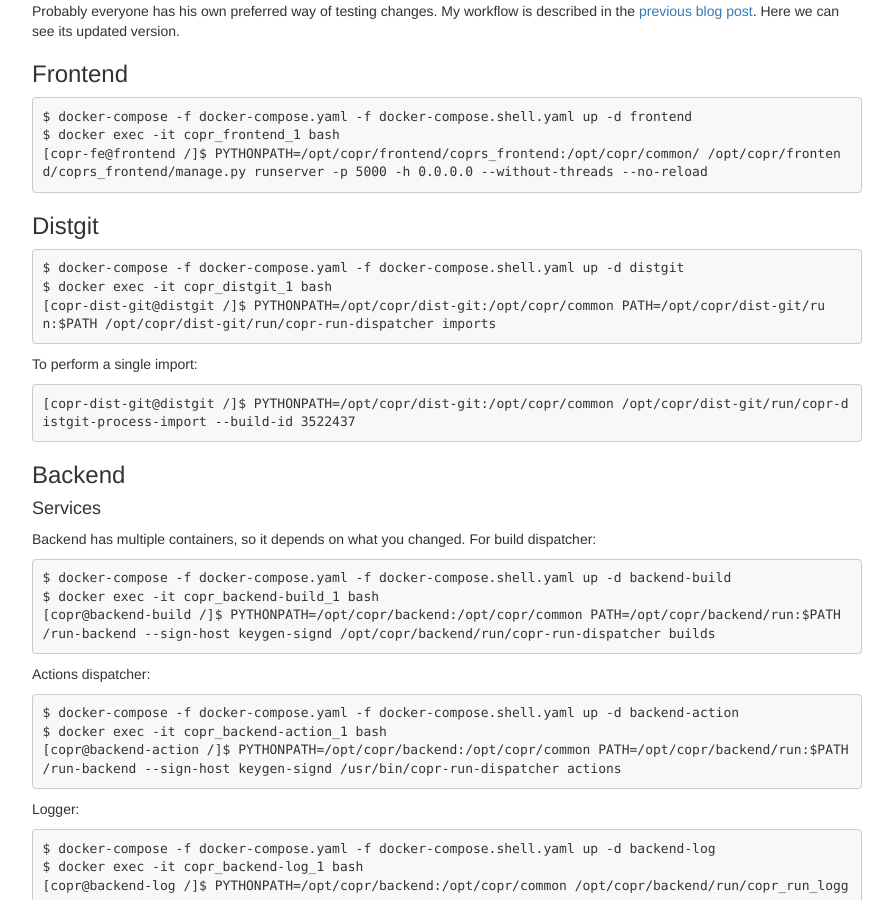
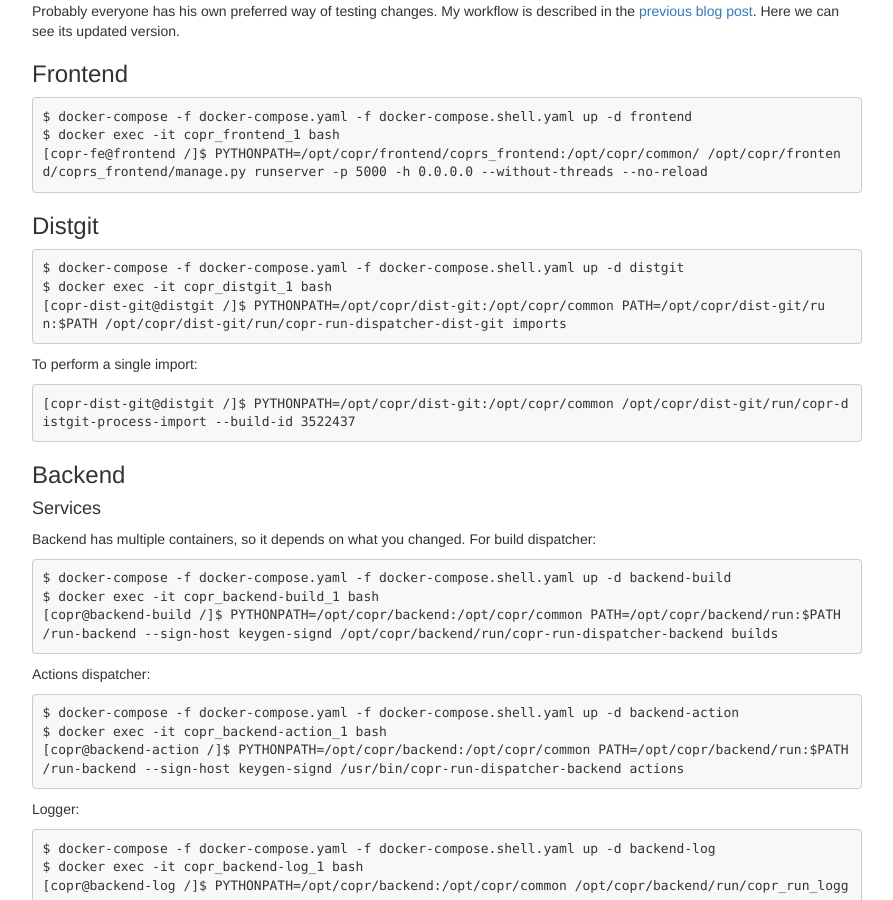
Before and after one commit to FrostyX/frostyx.github.io, a Jekyll site: the page built from _posts/2020-12-31-copr-docker-compose-without-supervisord.md, in a window 1280 px wide and 900 px high, scrolled down 1779 px. Shown: the whole window, without its empty margins (193-1086 px from the left). Built offline with Jekyll 4.4.1, drawn with Linux system fonts in a browser that asks for light colours; nearby versions of some CDN libraries; comment, search, counter and statistics services are not loaded; some of the changed text lies outside the part shown.

Commit message:
Scripts for running backend and distgit are now uniquely named

````diff
--- a/_posts/2020-12-31-copr-docker-compose-without-supervisord.md
+++ b/_posts/2020-12-31-copr-docker-compose-without-supervisord.md
@@ -138,7 +138,7 @@ $ docker exec -it copr_frontend_1 bash
 ```
 $ docker-compose -f docker-compose.yaml -f docker-compose.shell.yaml up -d distgit
 $ docker exec -it copr_distgit_1 bash
-[copr-dist-git@distgit /]$ PYTHONPATH=/opt/copr/dist-git:/opt/copr/common PATH=/opt/copr/dist-git/run:$PATH /opt/copr/dist-git/run/copr-run-dispatcher imports
+[copr-dist-git@distgit /]$ PYTHONPATH=/opt/copr/dist-git:/opt/copr/common PATH=/opt/copr/dist-git/run:$PATH /opt/copr/dist-git/run/copr-run-dispatcher-dist-git imports
 ```
 
 To perform a single import:
@@ -156,7 +156,7 @@ Backend has multiple containers, so it depends on what you changed. For build di
 ```
 $ docker-compose -f docker-compose.yaml -f docker-compose.shell.yaml up -d backend-build
 $ docker exec -it copr_backend-build_1 bash
-[copr@backend-build /]$ PYTHONPATH=/opt/copr/backend:/opt/copr/common PATH=/opt/copr/backend/run:$PATH /run-backend --sign-host keygen-signd /opt/copr/backend/run/copr-run-dispatcher builds
+[copr@backend-build /]$ PYTHONPATH=/opt/copr/backend:/opt/copr/common PATH=/opt/copr/backend/run:$PATH /run-backend --sign-host keygen-signd /opt/copr/backend/run/copr-run-dispatcher-backend builds
 ```
 
 Actions dispatcher:
@@ -164,7 +164,7 @@ Actions dispatcher:
 ```
 $ docker-compose -f docker-compose.yaml -f docker-compose.shell.yaml up -d backend-action
 $ docker exec -it copr_backend-action_1 bash
-[copr@backend-action /]$ PYTHONPATH=/opt/copr/backend:/opt/copr/common PATH=/opt/copr/backend/run:$PATH /run-backend --sign-host keygen-signd /usr/bin/copr-run-dispatcher actions
+[copr@backend-action /]$ PYTHONPATH=/opt/copr/backend:/opt/copr/common PATH=/opt/copr/backend/run:$PATH /run-backend --sign-host keygen-signd /usr/bin/copr-run-dispatcher-backend actions
 ```
 
 Logger:
````
Also changed, not shown: other parts of _posts/2020-12-31-copr-docker-compose-without-supervisord.md (+1 -1 lines).
